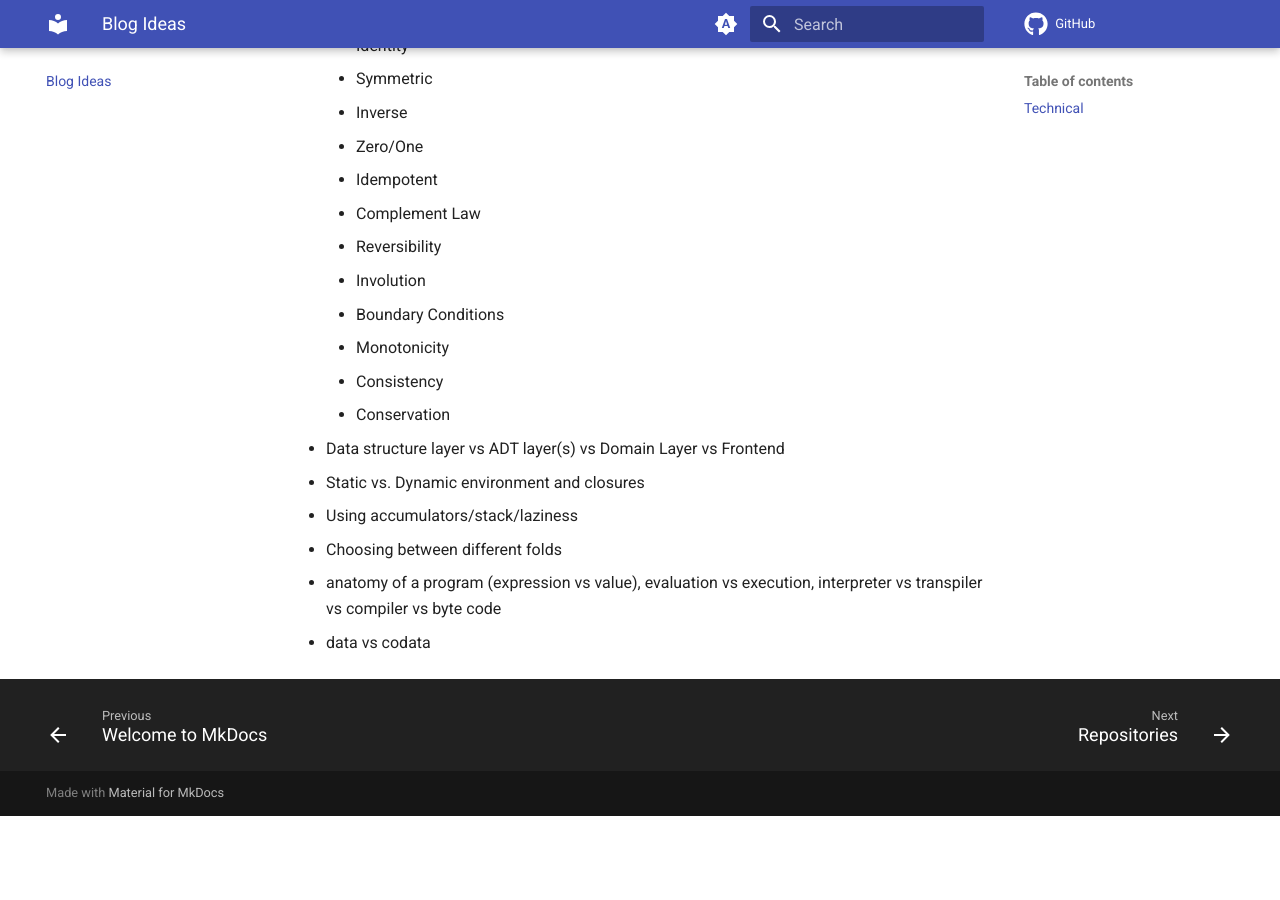
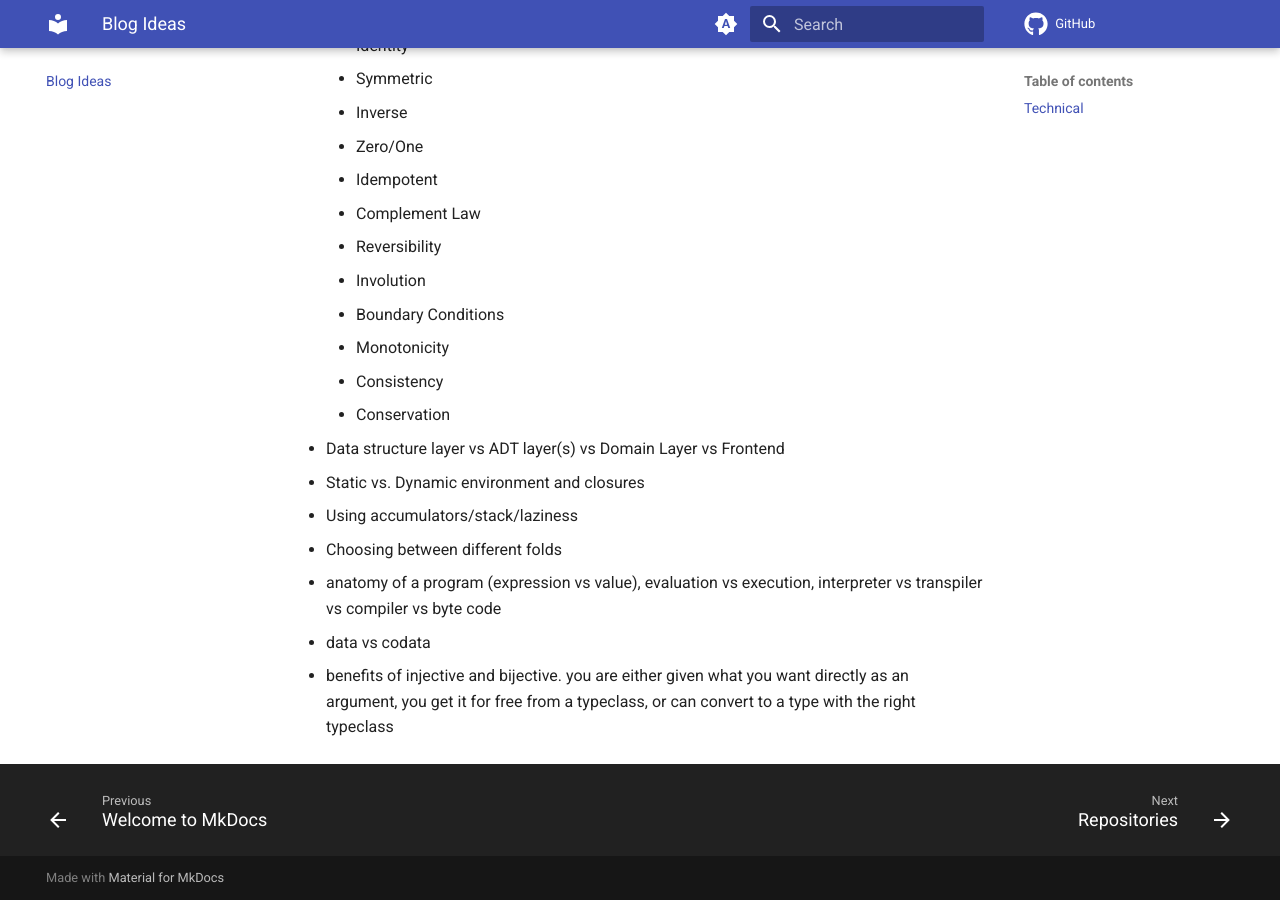
Before and after one commit to solvex-software/solvex-internal-documentation, an MkDocs documentation site: the page built from docs/blog-ideas.md, in a window 1280 px wide and 900 px high, scrolled down 1951 px. Built offline with MkDocs 1.6.1 and Material for MkDocs 9.7.7, drawn with Linux system fonts in a browser that asks for light colours; comment, search, counter and statistics services are not loaded; before the commit the page ends 2767 px from its top, so only the background shows below that.

Commit message:
Update blog-ideas.md

```diff
--- a/docs/blog-ideas.md
+++ b/docs/blog-ideas.md
@@ -69,3 +69,4 @@
 - Choosing between different folds
 - anatomy of a program (expression vs value), evaluation vs execution, interpreter vs transpiler vs compiler vs byte code
 - data vs codata
+- benefits of injective and bijective. you are either given what you want directly as an argument, you get it for free from a typeclass, or can convert to a type with the right typeclass
```
